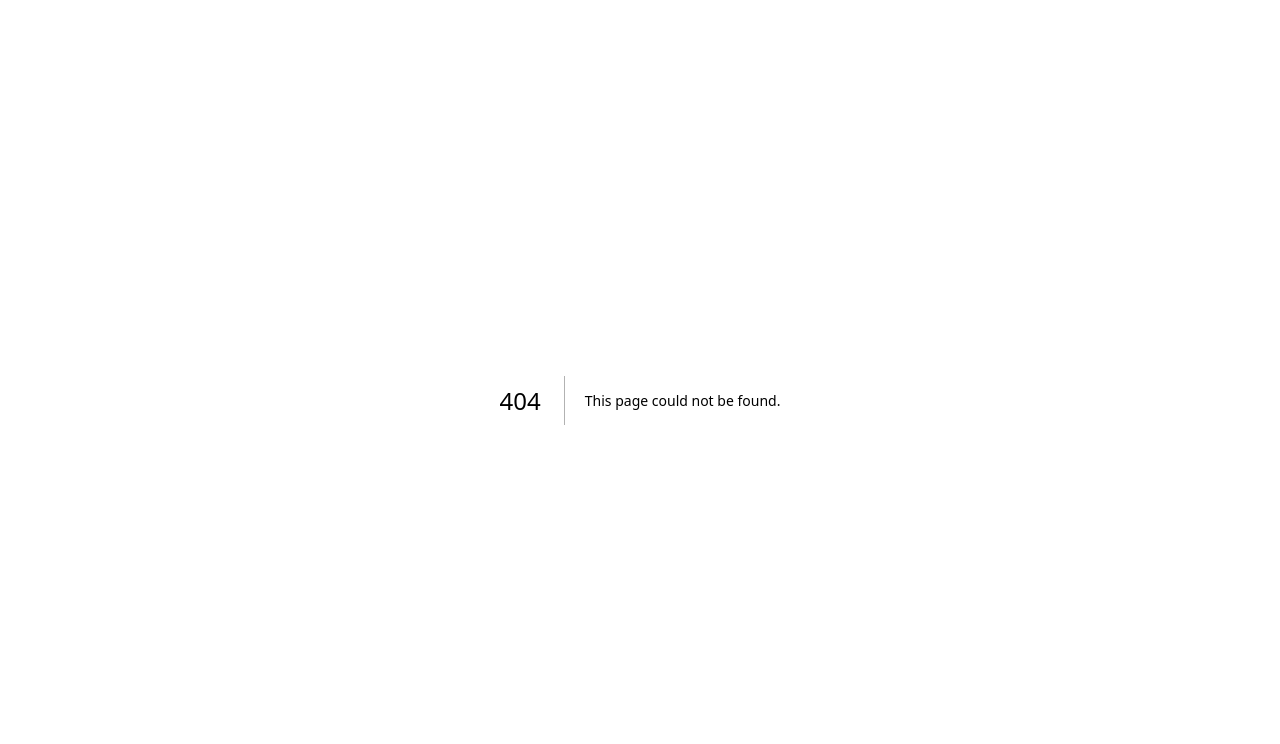
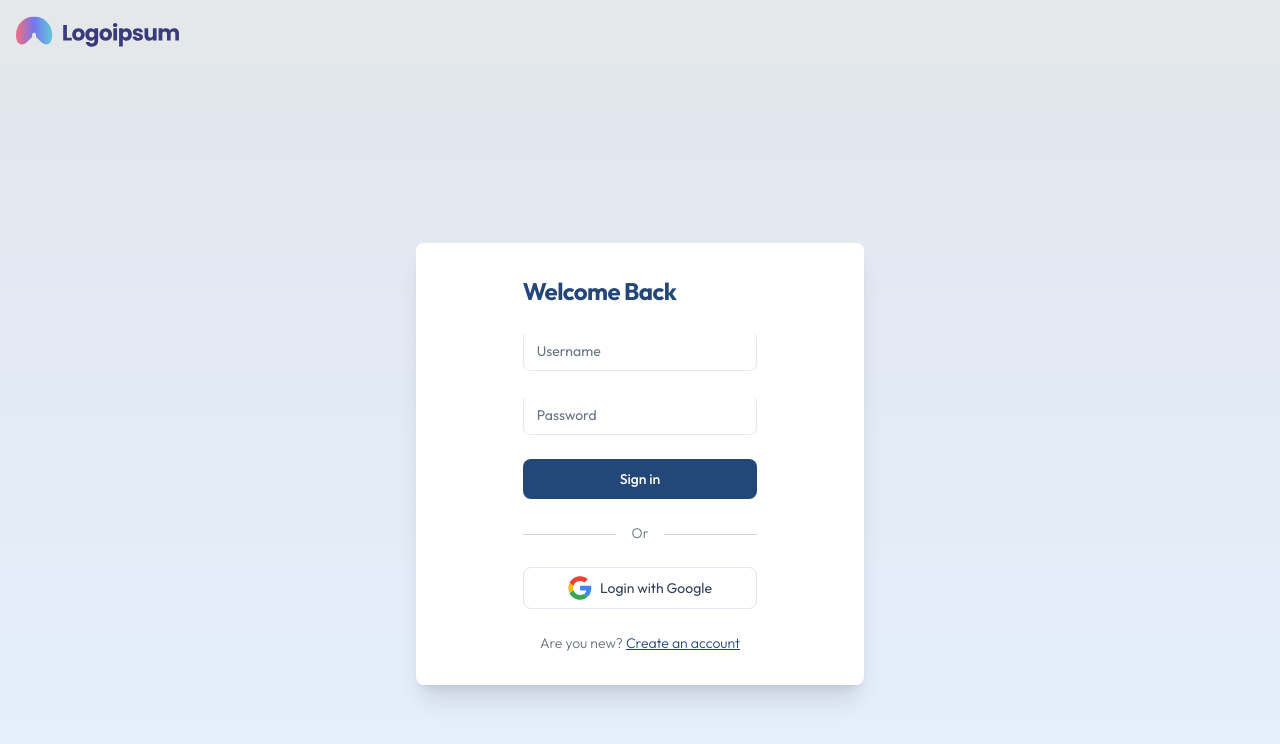
Before and after one commit to adrianbarnes/urgenttime, a Next.js app: page /auth in a window 1280 px wide. Before the commit this address had no page. Shown: the top 744 px of the page. Built offline with nearby package versions, Linux system fonts and the light colour scheme.

Commit message:
Implement Login Page

```diff
--- /dev/null
+++ b/src/app/auth/layout.tsx
@@ -0,0 +1,30 @@
+import Image from "next/image";
+
+export default function AuthLayout({
+  children,
+}: {
+  children: React.ReactNode
+}) {
+  return (
+    <div className="container mx-auto">
+      <nav className="flex items-center justify-between p-4 bg-gray-200">
+        <div className="flex items-center">
+
+          <a href="#">
+            <Image src="/logo.svg" alt="Urgenttime Logo"
+              className="h-8 mr-4"
+              width={163}
+              height={31}
+            />
+          </a>
+        </div>
+        {/* <div className="flex items-center">
+        <a>
+          <img src="/avatar.png" alt="User Avatar" className="h-8 w-8 rounded-full" />
+        </a>
+    </div> */}
+      </nav>
+      <div>{children}</div>
+    </div>
+  );
+}
--- /dev/null
+++ b/src/app/auth/page.tsx
@@ -0,0 +1,69 @@
+import Image from "next/image";
+import Link from "next/link";
+
+export default function Page() {
+  return (
+    <main className="flex min-h-screen flex-col items-center justify-between">
+      <div className="z-10 w-full max-w-5xl items-center justify-between text-sm lg:flex">
+        <div className="flex flex-col w-6/12 items-center justify-center px-6 py-8 mx-auto md:h-screen lg:py-0">
+
+          <div className="w-full bg-white rounded-lg shadow-xl shadow-blue md:mt-0 sm:max-w-md xl:p-0">
+            <div className="w-8/12 p-6 mx-auto space-y-4 md:space-y-6 sm:p-8">
+              <h1 className="text-xl mb-5 font-bold leading-tight tracking-tight text-gray-700 md:text-2xl text-dark-blue">
+                Welcome Back
+              </h1>
+              <form className="space-y-5 md:space-y-6" action="#">
+                <div className="w-full">
+                  <div className="relative w-full min-w-[200px] h-10">
+                    <input
+                      className="peer w-full h-full bg-transparent text-blue-gray-700 font-sans font-normal outline outline-0 focus:outline-0 disabled:bg-blue-gray-50 disabled:border-0 transition-all placeholder-shown:border placeholder-shown:border-blue-gray-200 placeholder-shown:border-t-blue-gray-200 border focus:border-2 border-t-transparent focus:border-t-transparent text-sm px-3 py-2.5 rounded-[7px] border-blue-gray-200 focus:border-gray-900"
+                      placeholder=" " /><label
+                        className="flex w-full h-full select-none pointer-events-none absolute left-0 font-normal !overflow-visible truncate peer-placeholder-shown:text-blue-gray-500 leading-tight peer-focus:leading-tight peer-disabled:text-transparent peer-disabled:peer-placeholder-shown:text-blue-gray-500 transition-all -top-1.5 peer-placeholder-shown:text-sm text-[11px] peer-focus:text-[11px] before:content[' '] before:block before:box-border before:w-2.5 before:h-1.5 before:mt-[6.5px] before:mr-1 peer-placeholder-shown:before:border-transparent before:rounded-tl-md before:border-t peer-focus:before:border-t-2 before:border-l peer-focus:before:border-l-2 before:pointer-events-none before:transition-all peer-disabled:before:border-transparent after:content[' '] after:block after:flex-grow after:box-border after:w-2.5 after:h-1.5 after:mt-[6.5px] after:ml-1 peer-placeholder-shown:after:border-transparent after:rounded-tr-md after:border-t peer-focus:after:border-t-2 after:border-r peer-focus:after:border-r-2 after:pointer-events-none after:transition-all peer-disabled:after:border-transparent peer-placeholder-shown:leading-[3.75] text-gray-500 peer-focus:text-gray-900 before:border-blue-gray-200 peer-focus:before:!border-gray-900 after:border-blue-gray-200 peer-focus:after:!border-gray-900">
+                      Username
+                    </label>
+                  </div>
+                </div>
+
+                <div className="w-full">
+                  <div className="relative w-full min-w-[200px] h-10">
+                    <input
+                      type="password"
+                      className="peer w-full h-full bg-transparent text-blue-gray-700 font-sans font-normal outline outline-0 focus:outline-0 disabled:bg-blue-gray-50 disabled:border-0 transition-all placeholder-shown:border placeholder-shown:border-blue-gray-200 placeholder-shown:border-t-blue-gray-200 border focus:border-2 border-t-transparent focus:border-t-transparent text-sm px-3 py-2.5 rounded-[7px] border-blue-gray-200 focus:border-gray-900"
+                      placeholder=" " /><label
+                        className="flex w-full h-full select-none pointer-events-none absolute left-0 font-normal !overflow-visible truncate peer-placeholder-shown:text-blue-gray-500 leading-tight peer-focus:leading-tight peer-disabled:text-transparent peer-disabled:peer-placeholder-shown:text-blue-gray-500 transition-all -top-1.5 peer-placeholder-shown:text-sm text-[11px] peer-focus:text-[11px] before:content[' '] before:block before:box-border before:w-2.5 before:h-1.5 before:mt-[6.5px] before:mr-1 peer-placeholder-shown:before:border-transparent before:rounded-tl-md before:border-t peer-focus:before:border-t-2 before:border-l peer-focus:before:border-l-2 before:pointer-events-none before:transition-all peer-disabled:before:border-transparent after:content[' '] after:block after:flex-grow after:box-border after:w-2.5 after:h-1.5 after:mt-[6.5px] after:ml-1 peer-placeholder-shown:after:border-transparent after:rounded-tr-md after:border-t peer-focus:after:border-t-2 after:border-r peer-focus:after:border-r-2 after:pointer-events-none after:transition-all peer-disabled:after:border-transparent peer-placeholder-shown:leading-[3.75] text-gray-500 peer-focus:text-gray-900 before:border-blue-gray-200 peer-focus:before:!border-gray-900 after:border-blue-gray-200 peer-focus:after:!border-gray-900">
+                      Password
+                    </label>
+                  </div>
+                </div>
+
+                <button type="submit" className="w-full text-white bg-dark-blue hover:bg-primary-700 focus:ring-4 focus:outline-none focus:ring-primary-300 font-medium rounded-lg text-sm px-5 py-2.5 text-center">Sign in</button>
+
+                <div
+                  className="my-4 flex items-center before:mt-0.5 before:flex-1 before:border-t before:border-neutral-300 after:mt-0.5 after:flex-1 after:border-t after:border-neutral-300">
+                  <p
+                    className="mx-4 mb-0 text-center text-gray-500 font-light">
+                    Or
+                  </p>
+                </div>
+                <div className="flex items-center justify-center">
+                  <button className="w-full px-4 py-2 border flex gap-2 items-center justify-center border-slate-200 rounded-lg text-slate-700 hover:border-slate-400 hover:text-slate-900 hover:shadow transition duration-150">
+                    <Image className="w-6 h-6"
+                      src="/google-logo.svg"
+                      loading="lazy" alt="google logo"
+                      width={10}
+                      height={31}
+                    />
+                    <span>Login with Google</span>
+                  </button>
+                </div>
+                <p className="text-sm font-light text-center text-gray-500">
+                  Are you new? <Link href="/auth/register" className="text-primary-600 text-dark-blue underline hover:underline">Create an account</Link>
+                </p>
+              </form>
+            </div>
+          </div>
+        </div>
+      </div>
+    </main>
+  );
+}
--- a/src/app/globals.css
+++ b/src/app/globals.css
@@ -4,17 +4,17 @@
 
 :root {
   --foreground-rgb: 0, 0, 0;
-  --background-start-rgb: 214, 219, 220;
-  --background-end-rgb: 255, 255, 255;
+  --background-start-rgb: 226, 230, 236;
+  --background-end-rgb: 229, 240, 255;
 }
 
-@media (prefers-color-scheme: dark) {
+/* @media (prefers-color-scheme: dark) {
   :root {
     --foreground-rgb: 255, 255, 255;
     --background-start-rgb: 0, 0, 0;
     --background-end-rgb: 0, 0, 0;
   }
-}
+} */
 
 body {
   color: rgb(var(--foreground-rgb));
@@ -30,4 +30,11 @@ body {
   .text-balance {
     text-wrap: balance;
   }
+  .text-dark-blue {
+    color: rgba(36, 71, 122, 1)
+  }
+
+  .bg-dark-blue {
+    background-color: rgba(36, 71, 122, 1)
+  }
 }
--- a/src/app/layout.tsx
+++ b/src/app/layout.tsx
@@ -1,12 +1,12 @@
 import type { Metadata } from "next";
-import { Inter } from "next/font/google";
+import { Outfit } from "next/font/google";
 import "./globals.css";
 
-const inter = Inter({ subsets: ["latin"] });
+const outfit = Outfit({ subsets: ["latin"] });
 
 export const metadata: Metadata = {
-  title: "Create Next App",
-  description: "Generated by create next app",
+  title: "UrgentTime",
+  description: "urgentTime application",
 };
 
 export default function RootLayout({
@@ -16,7 +16,7 @@ export default function RootLayout({
 }>) {
   return (
     <html lang="en">
-      <body className={inter.className}>{children}</body>
+      <body className={outfit.className}>{children}</body>
     </html>
   );
 }
```
Also changed, not shown: public/google-logo.svg (added), public/logo.svg (added).
